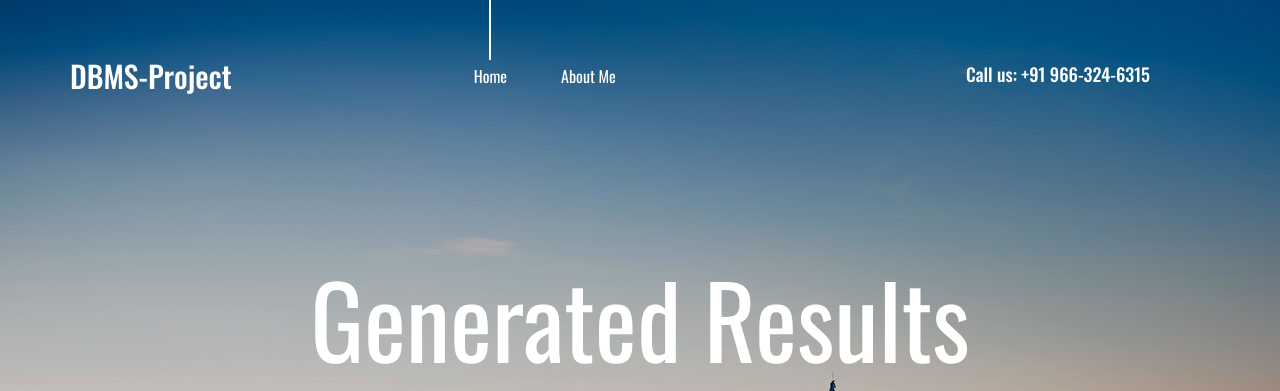
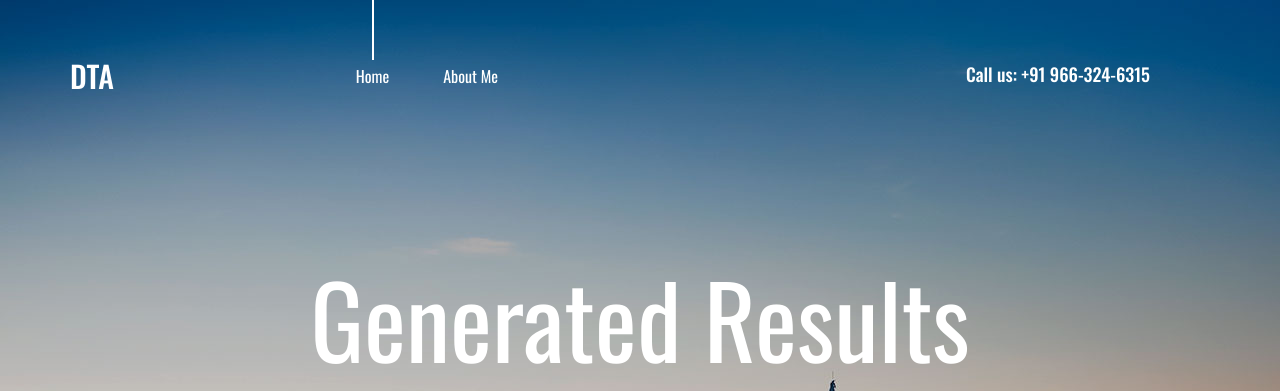
Before and after one commit to MdShahidAfridiP/Digital-Traffic-Assistant, a Django app: page /result in a window 1280 px wide. Shown: the top 391 px of the page. Run offline with Django 3.2, Linux system fonts and the light colour scheme; some libraries are stand-ins or nearby versions.

Commit message:
pushing all the files from pycharm

```diff
--- a/templates/index.html
+++ b/templates/index.html
@@ -28,7 +28,7 @@
 				<div class="col">
 					<div class="header_content d-flex flex-row align-items-center justify-content-start">
 						<div class="header_content_inner d-flex flex-row align-items-end justify-content-start">
-							<div class="logo"><a href="index.html">DBMS-Project<br><h4>{{note}}</h4></a></div>
+							<div class="logo"><a href="index.html">DTA<br><h4>{{note}}</h4></a></div>
 							<nav class="main_nav">
 								<ul class="d-flex flex-row align-items-start justify-content-start">
 									<li class="active"><a href="index.html">Home</a></li>
--- a/templates/more.html
+++ b/templates/more.html
@@ -3,7 +3,7 @@
 <! DOCTYPE html>
 <html lang="en">
 <head>
-<title>DBMS-Project</title>
+<title>DTA</title>
 <meta charset="utf-8">
 <meta http-equiv="X-UA-Compatible" content="IE=edge">
 <meta name="description" content="Travello template project">
@@ -28,7 +28,7 @@
 				<div class="col">
 					<div class="header_content d-flex flex-row align-items-center justify-content-start">
 						<div class="header_content_inner d-flex flex-row align-items-end justify-content-start">
-							<div class="logo"><a href="index.html">DBMS-Project</a></div>
+							<div class="logo"><a href="index.html">DTA</a></div>
 							<nav class="main_nav">
 								<ul class="d-flex flex-row align-items-start justify-content-start">
 									<li class="active"><a href="index.html">Home</a></li>
@@ -56,7 +56,7 @@
 
 	<div class="menu">
 		<div class="menu_header d-flex flex-row align-items-center justify-content-start">
-			<div class="menu_logo"><a href="{% static 'index.html'%}">DBMS-Project</a></div>
+			<div class="menu_logo"><a href="{% static 'index.html'%}">DTA</a></div>
 			<div class="menu_close_container ml-auto"><div class="menu_close"><div></div><div></div></div></div>
 		</div>
 		<div class="menu_content">
--- a/templates/result.html
+++ b/templates/result.html
@@ -3,7 +3,7 @@
 <! DOCTYPE html>
 <html lang="en">
 <head>
-<title>DBMS-Project</title>
+<title>DTA</title>
 <meta charset="utf-8">
 <meta http-equiv="X-UA-Compatible" content="IE=edge">
 <meta name="description" content="Travello template project">
@@ -28,7 +28,7 @@
 				<div class="col">
 					<div class="header_content d-flex flex-row align-items-center justify-content-start">
 						<div class="header_content_inner d-flex flex-row align-items-end justify-content-start">
-							<div class="logo"><a href="index.html">DBMS-Project</a></div>
+							<div class="logo"><a href="index.html">DTA</a></div>
 							<nav class="main_nav">
 								<ul class="d-flex flex-row align-items-start justify-content-start">
 									<li class="active"><a href="index.html">Home</a></li>
@@ -54,7 +54,7 @@
 
 	<div class="menu">
 		<div class="menu_header d-flex flex-row align-items-center justify-content-start">
-			<div class="menu_logo"><a href="{% static 'index.html'%}">DBMS-Project</a></div>
+			<div class="menu_logo"><a href="{% static 'index.html'%}">DTA</a></div>
 			<div class="menu_close_container ml-auto"><div class="menu_close"><div></div><div></div></div></div>
 		</div>
 		<div class="menu_content">
```
